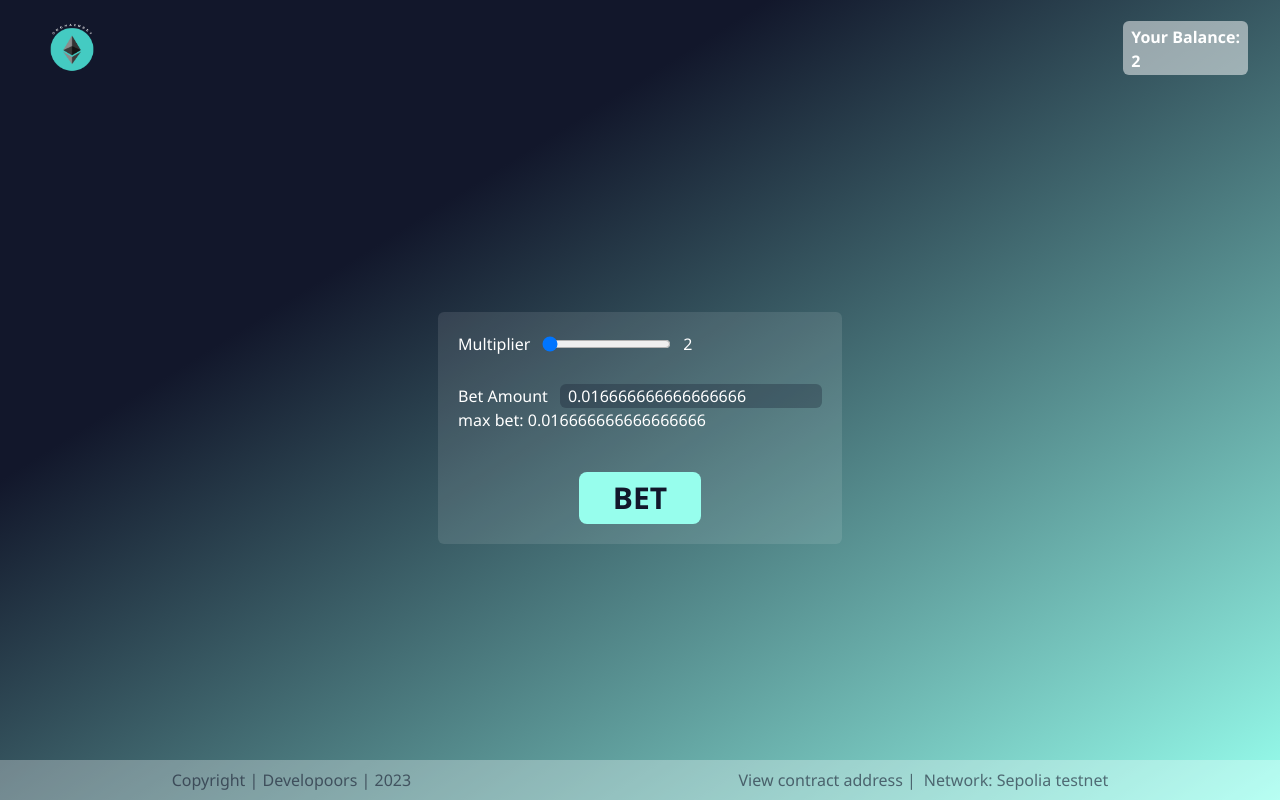
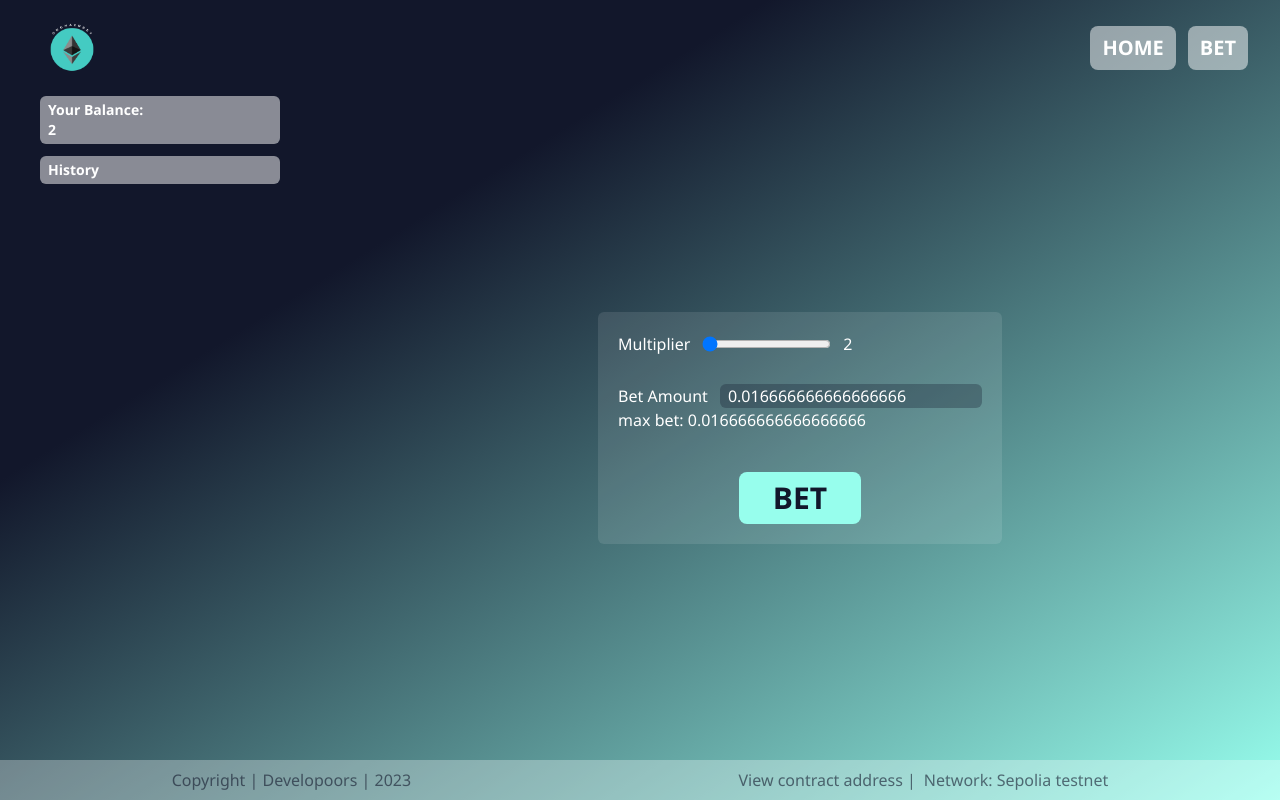
Before and after one commit to Jarjarsson/onchainbet, a Next.js app: page /demo in a window 1280 px wide. Built offline with nearby package versions, Linux system fonts and the light colour scheme.

Commit message:
fix: refactor

```diff
--- a/app/bet/page.tsx
+++ b/app/bet/page.tsx
@@ -1,39 +1,34 @@
-"use client";
-import React, { useContext, useState } from "react";
-import {
-  getMaxBet,
-  connectWallet,
-  placeBet,
-  ethToWei,
-} from "./web3/web3Client";
-import contractAddress from "./constants/address";
-import { useTContext } from "../context/Context";
-import Header from "../component/Header";
-import Bet from "../component/Bet";
-import History from "../component/History";
+'use client';
+import { useTContext } from '../context/Context';
+import Header from '../component/Header';
+import Bet from '../component/Bet';
+import { checkConnection } from './web3/web3Client';
+import { useEffect } from 'react';
+import ConnectButton from '../component/ConnectButton';
+import HistoryExpand from '../component/HistoryExpand';
 
 const BetPage = () => {
-  const { history, connect } = useTContext();
+  const { connect, wallet, setWallet, setConnect } = useTContext();
 
+  useEffect(() => {
+    (async () => {
+      await checkConnection(setWallet);
+      if (wallet !== '') {
+        setConnect(true);
+      }
+    })();
+  }, [wallet, setWallet, setConnect]);
   return (
     <>
       <Header />
-      {/* {console.log(connect)} */}
-      <main className="flex justify-center items-center w-50">
-        {connect && (
-          <>
-            <Bet />
-            <History history={history} />
-          </>
-        )}
-        {!connect && (
-          <p
-            className="text-cc3 font-semibold text-5xl pt-20 typing-animation"
-            // style={{ animation: "typing 3s steps(10) infinite" }}
-          >
-            Connect wallet to proceed
-          </p>
-        )}
+      <main className="flex grow">
+        <section className="flex flex-col w-1/4  gap-3 px-4">
+          <ConnectButton />
+          {connect && <HistoryExpand />}
+        </section>
+        <section className="flex flex-col justify-center items-center w-3/4">
+          <Bet />
+        </section>
       </main>
     </>
   );
--- a/app/component/Header.tsx
+++ b/app/component/Header.tsx
@@ -1,30 +1,8 @@
 'use client';
-import React, { useEffect } from 'react';
 import Image from 'next/image';
-import { useTContext } from '../context/Context';
-import { checkConnection, connectWallet } from '../bet/web3/web3Client';
-import { cropWallet } from '../bet/utils/utils';
+import Link from 'next/link';
 
 const Header = () => {
-  const { wallet, setWallet } = useTContext();
-  const { connect, setConnect } = useTContext();
-
-  const handleSelectWallet = async () => {
-    await connectWallet().then(res => {
-      setWallet(res.address);
-      setConnect(true);
-    });
-  };
-
-  useEffect(() => {
-    (async () => {
-      await checkConnection(setWallet);
-      if (wallet !== '') {
-        setConnect(true);
-      }
-    })();
-  }, [wallet, setWallet, setConnect]);
-
   return (
     <header className="flex justify-between px-8 py-2 items-center ">
       <Image
@@ -34,19 +12,20 @@ const Header = () => {
         height={80}
         className="rounded-md"
       />
-      {!connect && (
-        <button
-          onClick={handleSelectWallet}
-          className=" px-2 py-1 font-semibold text-cc3 bg-cc3/50 rounded-md h-2/3"
+      <nav className="flex gap-3">
+        <Link
+          href={'/'}
+          className="text-cc3 text-xl font-semibold bg-cc3/50 px-3 py-2 rounded-lg"
         >
-          Connect wallet
-        </button>
-      )}
-      {connect && (
-        <p className="px-2 py-1 font-semibold text-cc3 bg-cc3/50 rounded-md h-2/3">
-          {wallet !== '' && cropWallet(wallet)}
-        </p>
-      )}
+          HOME
+        </Link>
+        <Link
+          href={'/demo'}
+          className="text-cc3 text-xl font-semibold bg-cc3/50 px-3 py-2 rounded-lg"
+        >
+          DEMO
+        </Link>
+      </nav>
     </header>
   );
 };
--- a/app/component/result.tsx
+++ b/app/component/result.tsx
@@ -1,34 +1,30 @@
-import { HistoryItem, ReturnValues } from "@/app/type";
-import React, { useEffect, useState } from "react";
-import { gameResult, weiToEth } from "../bet/web3/web3Client";
-import { useTContext } from "@/app/context/Context";
+import { ReturnValues } from '@/app/type';
+import React, { useState } from 'react';
+import { gameResult, weiToEth } from '../bet/web3/web3Client';
+import { useTContext } from '@/app/context/Context';
+import { storeHistory } from '../utils/utils';
 
-type Prop = {
+type ResultProp = {
   amount: number;
   transaction: string;
+  multiplier: number;
 };
 
-const Result = ({ amount, transaction }: Prop) => {
-  let {
-    wallet,
-    setLoadingBet,
-    loadingBet,
-    setShowResult,
-    setHistory,
-    history,
-  } = useTContext();
-  const [result, setResult] = useState("");
+const Result = ({ amount, transaction, multiplier }: ResultProp) => {
+  const { wallet, setLoadingBet, loadingBet, setShowResult, setHistory } =
+    useTContext();
+  const [result, setResult] = useState('');
   const [prize, setPrize] = useState(0);
-  useEffect(() => {
-    gameResult((value: ReturnValues) => {
-      setLoadingBet(false);
-      setResult(value.status);
-      setPrize(weiToEth(Number(value.amount)));
-      const data = { amount, transaction, status: value.status };
-      setHistory([...history, data]);
-      console.log(history);
-    }, wallet);
-  }, [wallet, setLoadingBet]);
+  const history = storeHistory();
+
+  gameResult((value: ReturnValues) => {
+    setLoadingBet(false);
+    setResult(value.status);
+    setPrize(weiToEth(Number(value.amount)));
+    const data = { amount, transaction, multiplier, status: value.status };
+    history.update(data);
+    setHistory(history.read());
+  }, wallet);
 
   const handlePlayAgain = () => {
     setShowResult(false);
@@ -36,9 +32,8 @@ const Result = ({ amount, transaction }: Prop) => {
 
   return (
     <div>
-      {" "}
       {loadingBet && <p className="text-cc3">Getting result</p>}
-      {result === "" ? (
+      {result === '' ? (
         <p></p>
       ) : (
         <div>
--- a/app/context/Context.tsx
+++ b/app/context/Context.tsx
@@ -1,8 +1,8 @@
-"use client";
-import { Histogram } from "perf_hooks";
-import React, { useState } from "react";
-import { createContext, useContext } from "react";
-import { HistoryItem } from "../type";
+'use client';
+import React, { useState } from 'react';
+import { createContext, useContext } from 'react';
+import { HistoryItem } from '../type';
+import { storeHistory } from '../utils/utils';
 
 type ContextType = {
   wallet: string;
@@ -14,7 +14,7 @@ type ContextType = {
   showResult: boolean;
   setShowResult: (statuse: boolean) => void;
   history: HistoryItem[];
-  setHistory: (history: HistoryItem[]) => void;
+  setHistory: (items: HistoryItem[]) => void;
 };
 
 type Props = {
@@ -22,7 +22,7 @@ type Props = {
 };
 
 const ContextDefaultValues: ContextType = {
-  wallet: "",
+  wallet: '',
   setWallet: () => {},
   connect: false,
   setConnect: () => {},
@@ -36,11 +36,12 @@ const ContextDefaultValues: ContextType = {
 const TContext = createContext<ContextType>(ContextDefaultValues);
 
 export const TContextProvider = ({ children }: Props) => {
-  const [wallet, setWallet] = useState("");
+  const data = storeHistory();
+  const [wallet, setWallet] = useState('');
   const [connect, setConnect] = useState(false);
   const [loadingBet, setLoadingBet] = useState(false);
   const [showResult, setShowResult] = useState(false);
-  const [history, setHistory] = useState<HistoryItem[]>([]);
+  const [history, setHistory] = useState<HistoryItem[]>(data.read());
 
   return (
     <TContext.Provider
--- a/app/demo/page.tsx
+++ b/app/demo/page.tsx
@@ -1,11 +1,12 @@
-"use client";
-import { useEffect, useState } from "react";
-import { playGame, getPlayerBalance, getPool } from "./backend";
-import Image from "next/image";
-import BettingForm from "../component/BettingForm";
+'use client';
+import { useEffect, useState } from 'react';
+import { playGame, getPlayerBalance, getPool } from './backend';
+import Image from 'next/image';
+import BettingForm from '../component/BettingForm';
+import Link from 'next/link';
 
 const Demo = () => {
-  const [status, setStatus] = useState("");
+  const [status, setStatus] = useState('');
   const [playerbalance, setPlayerbalance] = useState(0);
   const [showResult, setShowResult] = useState(false);
 
@@ -15,8 +16,6 @@ const Demo = () => {
 
   const handleBet = async (multiplier: number, amount: number) => {
     const r = playGame(amount, multiplier);
-    console.log({ amount, multiplier, r });
-    console.log(getPool() / 12);
     setStatus(r.status);
     setPlayerbalance(getPlayerBalance());
     setShowResult(true);
@@ -36,13 +35,33 @@ const Demo = () => {
           height={80}
           className="rounded-md"
         />
-        <p className="px-2 py-1 font-semibold text-cc3 bg-cc3/50 rounded-md h-2/3">
+        <nav className="flex gap-3">
+          <Link
+            href={'/'}
+            className="text-cc3 text-xl font-semibold bg-cc3/50 px-3 py-2 rounded-lg"
+          >
+            HOME
+          </Link>
+          <Link
+            href={'/bet'}
+            className="text-cc3 text-xl font-semibold bg-cc3/50 px-3 py-2 rounded-lg"
+          >
+            BET
+          </Link>
+        </nav>
+      </header>
+
+      <main className="flex grow">
+        <section className="flex flex-col w-1/4 items-center gap-3">
+          <p className="px-2 py-1 font-semibold text-cc3 bg-cc3/50 rounded-md w-3/4 text-sm">
             Your Balance: <br></br>
             {playerbalance}
           </p>
-      </header>
-
-      <main className="flex justify-center items-center w-50">
+          <p className="px-2 py-1 font-semibold text-cc3 bg-cc3/50 rounded-md w-3/4 text-sm">
+            History
+          </p>
+        </section>
+        <section className='flex flex-col justify-center items-center w-3/4'>
           {!showResult && (
             <BettingForm handleBet={handleBet} maxAmount={getPool() / 12} />
           )}
@@ -52,6 +71,7 @@ const Demo = () => {
               <button onClick={handlePlayAgain}>Play Again</button>
             </div>
           )}
+        </section>
       </main>
     </>
   );
--- a/app/page.tsx
+++ b/app/page.tsx
@@ -4,7 +4,7 @@ import Image from "next/image";
 export default function Home() {
   return (
     <>
-      <header>
+      <header className="flex justify-between px-8 py-2 items-center ">
         <Image
           src="/logo.png"
           alt="logo"
@@ -12,21 +12,24 @@ export default function Home() {
           height={80}
           className="rounded-md"
         />
+        <Link
+            href={"/demo"}
+            className="text-cc3 text-xl font-semibold bg-cc3/50 px-3 py-2 rounded-lg"
+          >
+            Try Demo
+          </Link>
       </header>
       <main>
-        <div className="flex flex-col gap-10 justify-center items-center  ">
+        <div className="flex flex-col gap-10 justify-center items-center text-cc3 ">
+          <h1 className="text-6xl font-semibold px-4 text-center">OnChainBet</h1>
+          <h1 className="text-3xl font-semibold px-4 text-center text-cc3/50"> A transparent & trustworthy betting platform.</h1>
           <Link
             href={"/bet"}
-            className="text-cc3 text-4xl font-bold bg-cc3/50 px-3 py-2 rounded-lg"
+            className="text-4xl font-bold bg-cc2 px-3 py-2 rounded-lg text-cc1 shadow-xl"
           >
             BET
           </Link>
-          <Link
-            href={"/demo"}
-            className="text-cc3 text-4xl font-bold bg-cc3/50 px-3 py-2 rounded-lg"
-          >
-            DEMO VERSION
-          </Link>
+
         </div>
       </main>
     </>
```
Lines whose indentation alone changed are shown as unchanged.
